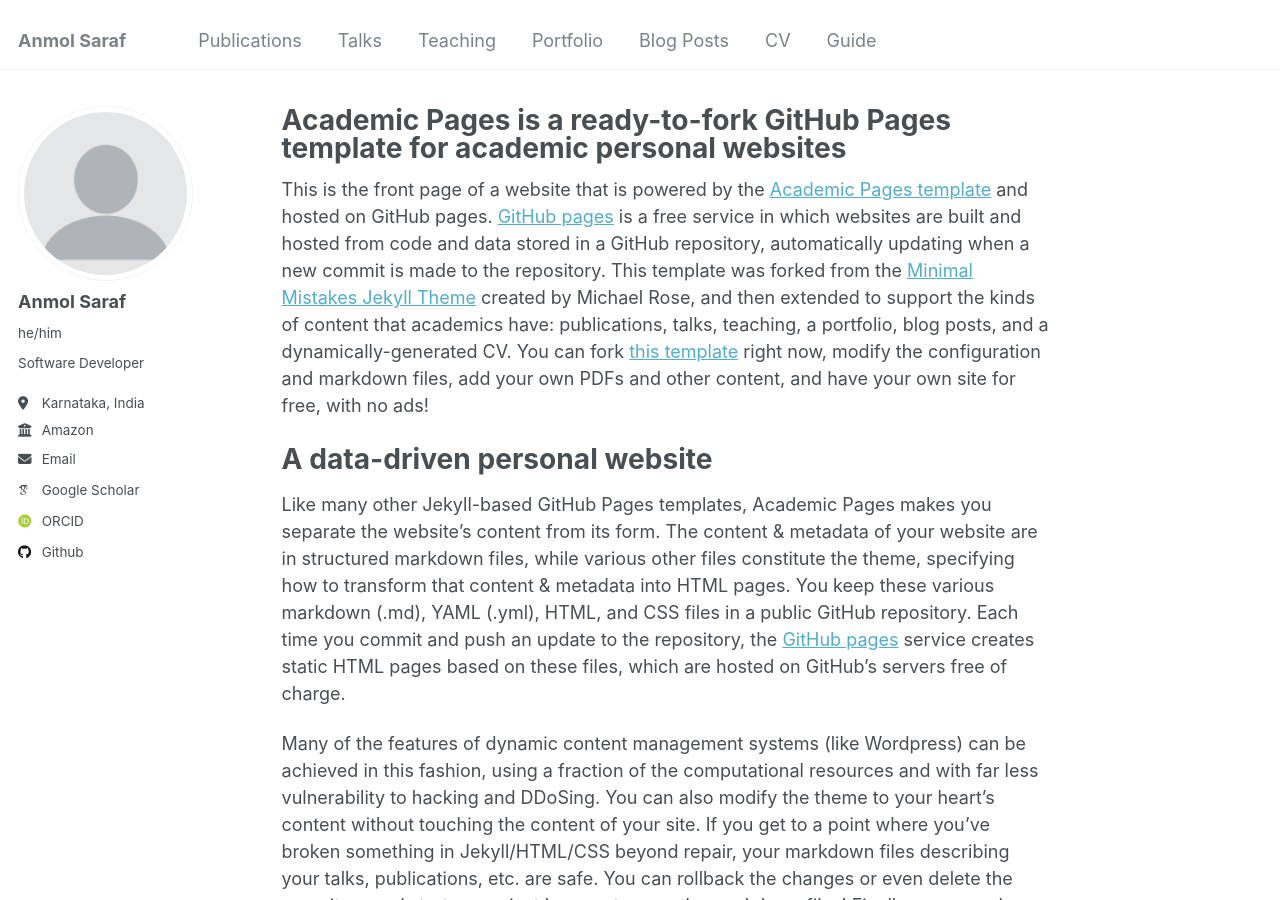
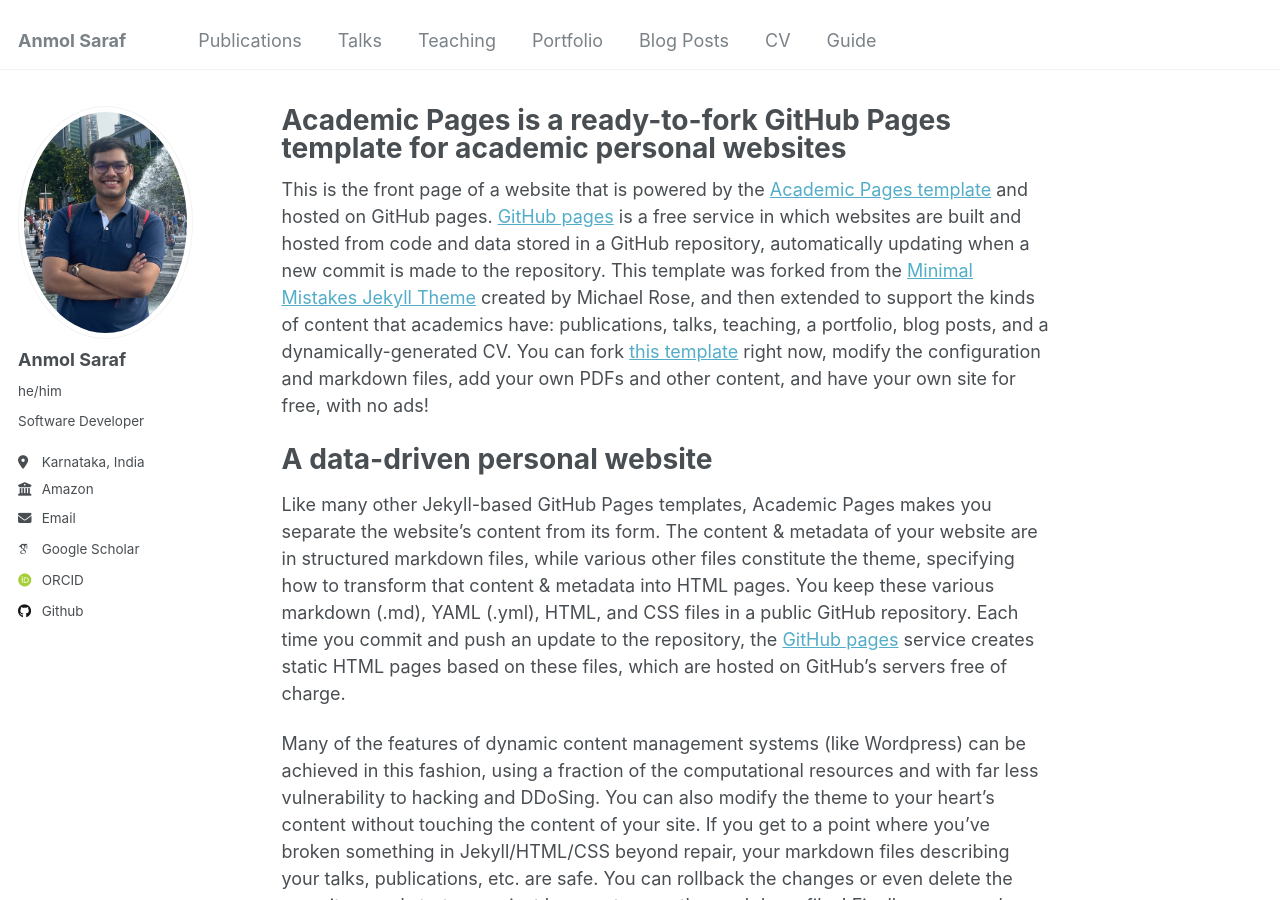
Before and after one commit to nx6xe23/anmolsaraf.github.io, a Jekyll site: the page built from _pages/about.md, in a window 1280 px wide and 900 px high. Built offline with Jekyll 4.4.1, drawn with Linux system fonts in a browser that asks for light colours; some web fonts are replaced.

Commit message:
Update _config.yml

```diff
--- a/_config.yml
+++ b/_config.yml
@@ -21,7 +21,7 @@ repository               : "academicpages/academicpages.github.io"
 #               Additional customization can be done by editing /_includes/author-profile.html
 author:
   # Biographic information
-  avatar           : "profile.png"
+  avatar           : "anmol.png"
   name             : "Anmol Saraf"
   pronouns         : "he/him"
   bio              : "Software Developer"
```
